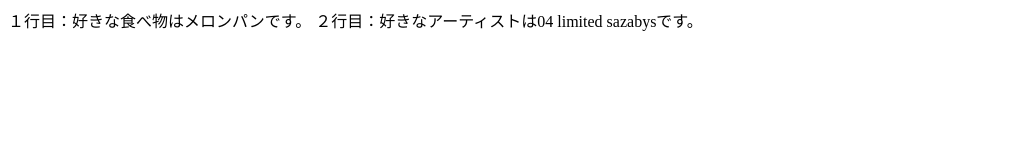
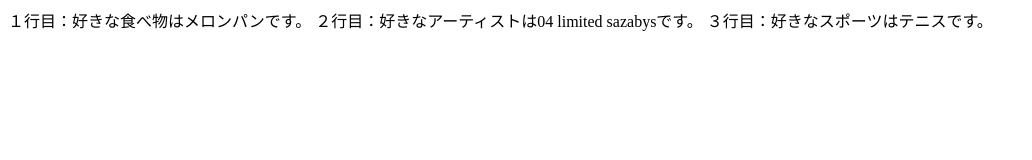
Before and after one commit to haruhune/command-practice, a plain HTML site: page index.html in a window 1280 px wide. Shown: the whole page, without its empty margins (0-1032 px from the left). Drawn offline with Linux system fonts and the light colour scheme.

Commit message:
好きなスポーツを追加

```diff
--- a/index.html
+++ b/index.html
@@ -3,5 +3,6 @@
 	<body>
 		１行目：好きな食べ物はメロンパンです。
 		２行目：好きなアーティストは04 limited sazabysです。
+		３行目：好きなスポーツはテニスです。
 	</body>
 </html>
```
